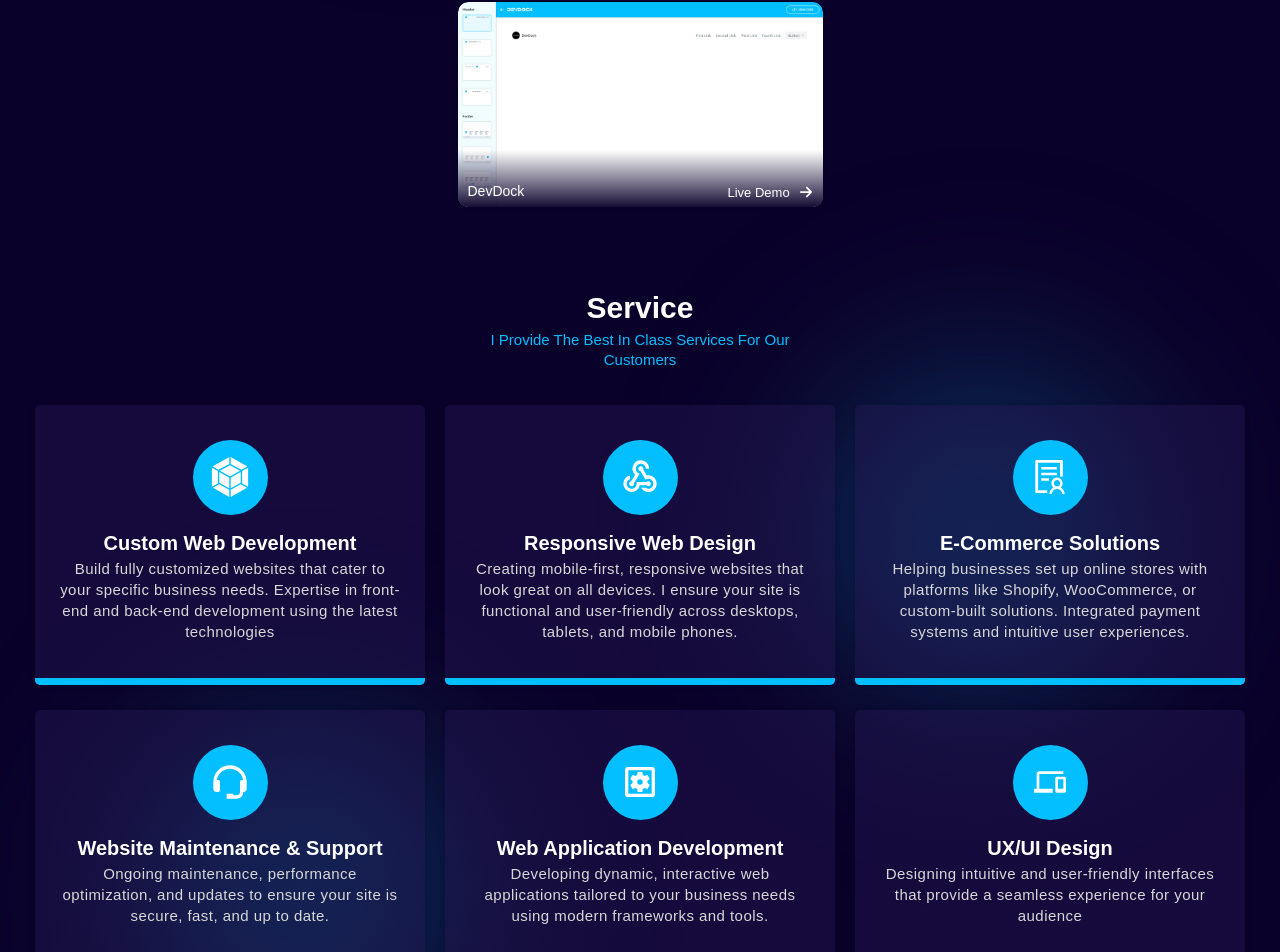
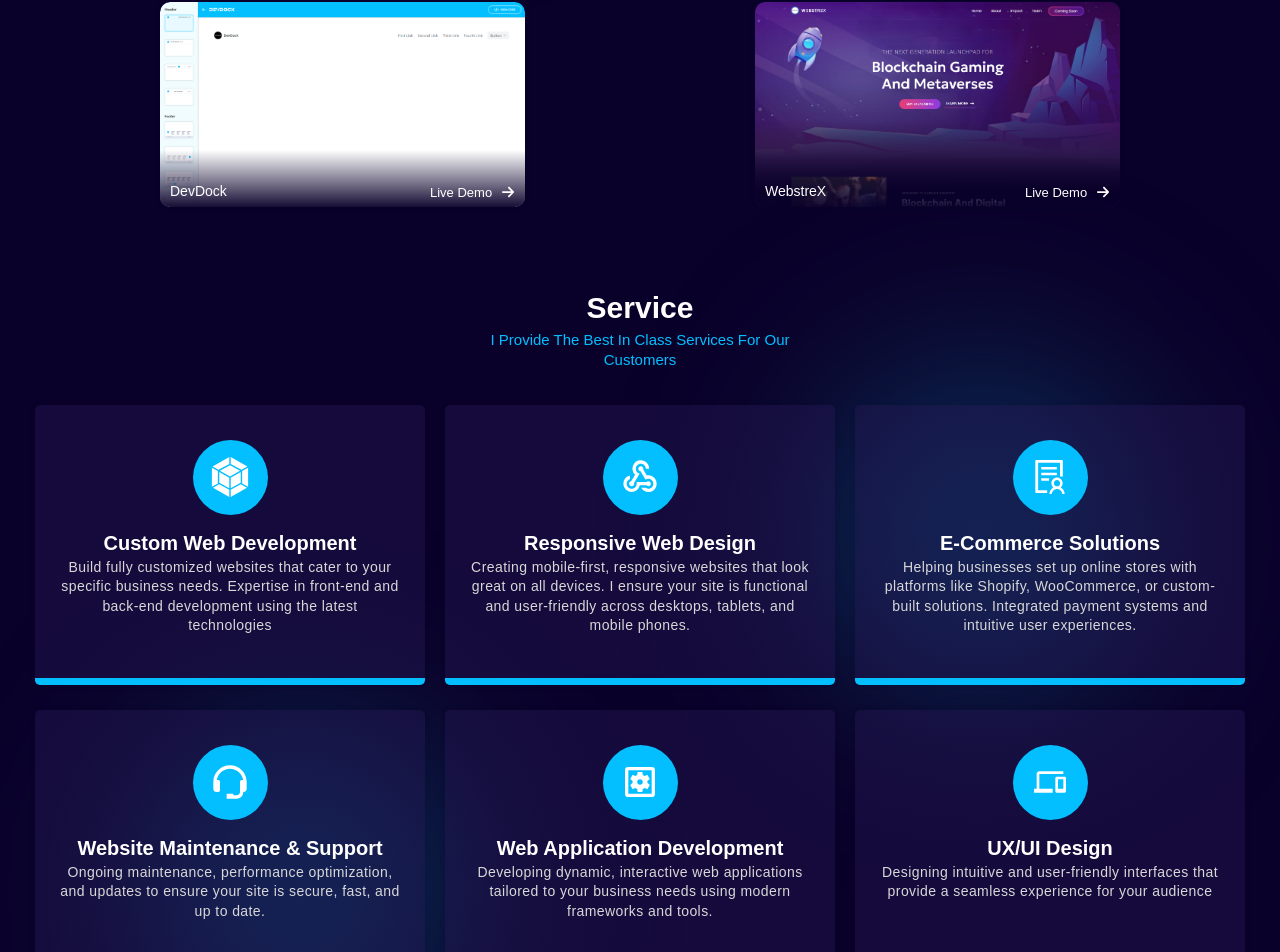
Before and after one commit to atikulla77/Kodify, a React (Create React App) app: page / in a window 1280 px wide. Shown: the part 2089-3041 px from the top of the page. Built offline with nearby package versions, Linux system fonts and the light colour scheme.

Commit message:
update Portfolio

```diff
--- a/src/Components/Portfolio.js
+++ b/src/Components/Portfolio.js
@@ -3,6 +3,7 @@ import projectPic1 from "../image/portfolio/project_1.png";
 import projectPic2 from "../image/portfolio/project_2.png";
 import projectPic3 from "../image/portfolio/project_3.png";
 import projectPic4 from "../image/portfolio/project_4.png";
+import projectPic5 from "../image/portfolio/project_5.png";
 
 import { FaArrowRight } from "react-icons/fa6";
 
@@ -56,6 +57,20 @@ function Portfolio() {
       img: projectPic4,
       name: "DevDock",
       link: "https://devdockui.vercel.app/",
+      language: [
+        { id: 1, name: "HTML" },
+        { id: 2, name: "CSS" },
+        { id: 3, name: "Tailwind" },
+        { id: 4, name: "JavaScript" },
+        { id: 5, name: "React JS" },
+        { id: 6, name: "Node JS" },
+      ],
+    },
+    {
+      id: 5,
+      img: projectPic5,
+      name: "WebstreX",
+      link: "https://webstrex.vercel.app/",
       language: [
         { id: 1, name: "HTML" },
         { id: 2, name: "CSS" },
--- a/src/Components/Service.js
+++ b/src/Components/Service.js
@@ -45,7 +45,7 @@ const Service = () => {
               <p className="sm3:text-[20px] text-[18px] font-[600] text-[#fff] pt-[10px]">
                 Custom Web Development
               </p>
-              <p className="text-[#d8d8d8] sm5:text-[15px] sm3:text-[13px] text-[12px] sm5:leading-[1.4] sm3:leading-[1.2] leading-[1.3] tracking-[0.03em] mt-[0]">
+              <p className="text-[#d8d8d8] sm5:text-[14px] sm3:text-[13px] text-[12px] sm5:leading-[1.4] sm3:leading-[1.2] leading-[1.3] tracking-[0.03em] mt-[0]">
                 Build fully customized websites that cater to your specific
                 business needs. Expertise in front-end and back-end development
                 using the latest technologies
@@ -65,7 +65,7 @@ const Service = () => {
               <p className="sm3:text-[20px] text-[18px] font-[600] text-[#fff] pt-[10px]">
                 Responsive Web Design
               </p>
-              <p className="text-[#d8d8d8] sm5:text-[15px] sm3:text-[13px] text-[12px] sm5:leading-[1.4] sm3:leading-[1.2] leading-[1.3] tracking-[0.03em] mt-[0]">
+              <p className="text-[#d8d8d8] sm5:text-[14px] sm3:text-[13px] text-[12px] sm5:leading-[1.4] sm3:leading-[1.2] leading-[1.3] tracking-[0.03em] mt-[0]">
                 Creating mobile-first, responsive websites that look great on
                 all devices. I ensure your site is functional and user-friendly
                 across desktops, tablets, and mobile phones.
@@ -85,7 +85,7 @@ const Service = () => {
               <p className="sm3:text-[20px] text-[18px] font-[600] text-[#fff] pt-[10px]">
                 E-Commerce Solutions
               </p>
-              <p className="text-[#d8d8d8] sm5:text-[15px] sm3:text-[13px] text-[12px] sm5:leading-[1.4] sm3:leading-[1.2] leading-[1.3] tracking-[0.03em] mt-[0]">
+              <p className="text-[#d8d8d8] sm5:text-[14px] sm3:text-[13px] text-[12px] sm5:leading-[1.4] sm3:leading-[1.2] leading-[1.3] tracking-[0.03em] mt-[0]">
                 Helping businesses set up online stores with platforms like
                 Shopify, WooCommerce, or custom-built solutions. Integrated
                 payment systems and intuitive user experiences.
@@ -105,7 +105,7 @@ const Service = () => {
               <p className="sm3:text-[20px] text-[18px] font-[600] text-[#fff] pt-[10px]">
                 Website Maintenance & Support
               </p>
-              <p className="text-[#d8d8d8] sm5:text-[15px] sm3:text-[13px] text-[12px] sm5:leading-[1.4] sm3:leading-[1.2] leading-[1.3] tracking-[0.03em] mt-[0]">
+              <p className="text-[#d8d8d8] sm5:text-[14px] sm3:text-[13px] text-[12px] sm5:leading-[1.4] sm3:leading-[1.2] leading-[1.3] tracking-[0.03em] mt-[0]">
                 Ongoing maintenance, performance optimization, and updates to
                 ensure your site is secure, fast, and up to date.
               </p>
@@ -124,7 +124,7 @@ const Service = () => {
               <p className="sm3:text-[20px] text-[18px] font-[600] text-[#fff] pt-[10px]">
                 Web Application Development
               </p>
-              <p className="text-[#d8d8d8] sm5:text-[15px] sm3:text-[13px] text-[12px] sm5:leading-[1.4] sm3:leading-[1.2] leading-[1.3] tracking-[0.03em] mt-[0]">
+              <p className="text-[#d8d8d8] sm5:text-[14px] sm3:text-[13px] text-[12px] sm5:leading-[1.4] sm3:leading-[1.2] leading-[1.3] tracking-[0.03em] mt-[0]">
                 Developing dynamic, interactive web applications tailored to
                 your business needs using modern frameworks and tools.
               </p>
@@ -143,7 +143,7 @@ const Service = () => {
               <p className="sm3:text-[20px] text-[18px] font-[600] text-[#fff] pt-[10px]">
                 UX/UI Design
               </p>
-              <p className="text-[#d8d8d8] sm5:text-[15px] sm3:text-[13px] text-[12px] sm5:leading-[1.4] sm3:leading-[1.2] leading-[1.3] tracking-[0.03em] mt-[0] ">
+              <p className="text-[#d8d8d8] sm5:text-[14px] sm3:text-[13px] text-[12px] sm5:leading-[1.4] sm3:leading-[1.2] leading-[1.3] tracking-[0.03em] mt-[0] ">
                 Designing intuitive and user-friendly interfaces that provide a
                 seamless experience for your audience
               </p>
```
Also changed, not shown: src/image/portfolio/project_5.png (added).
